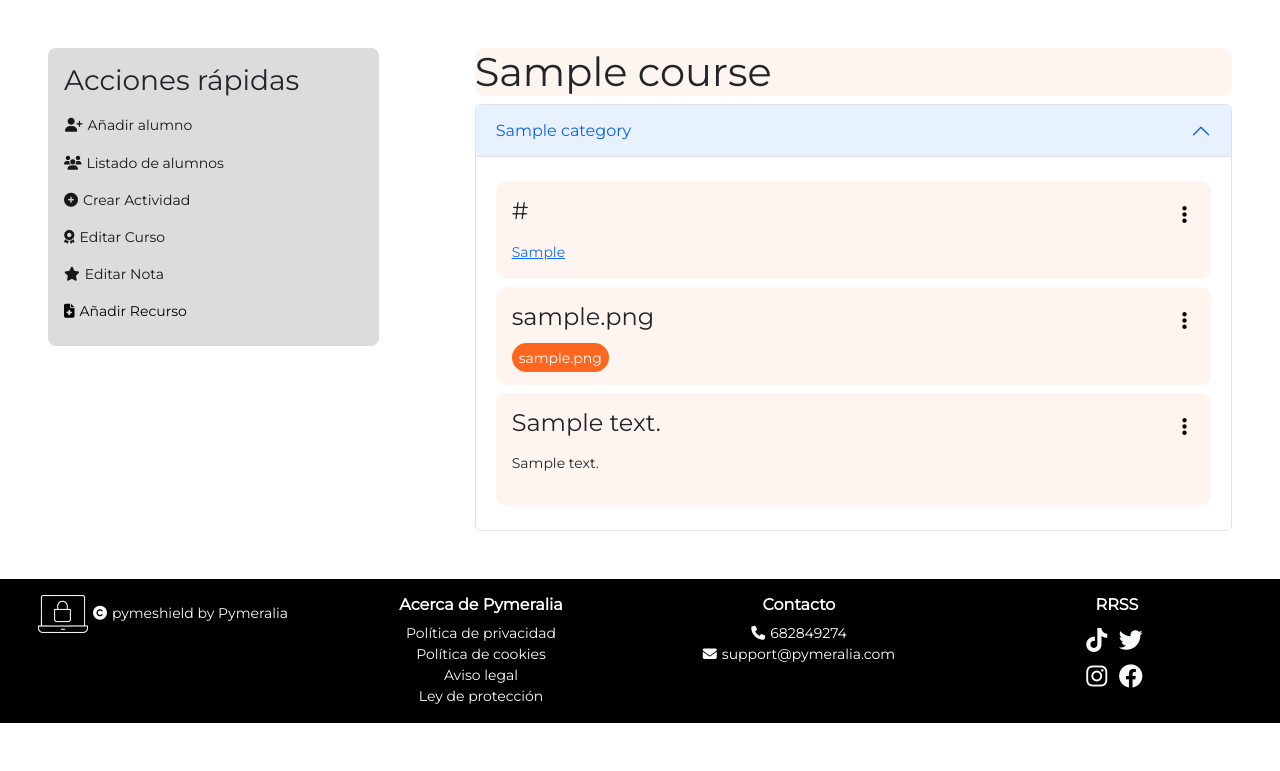
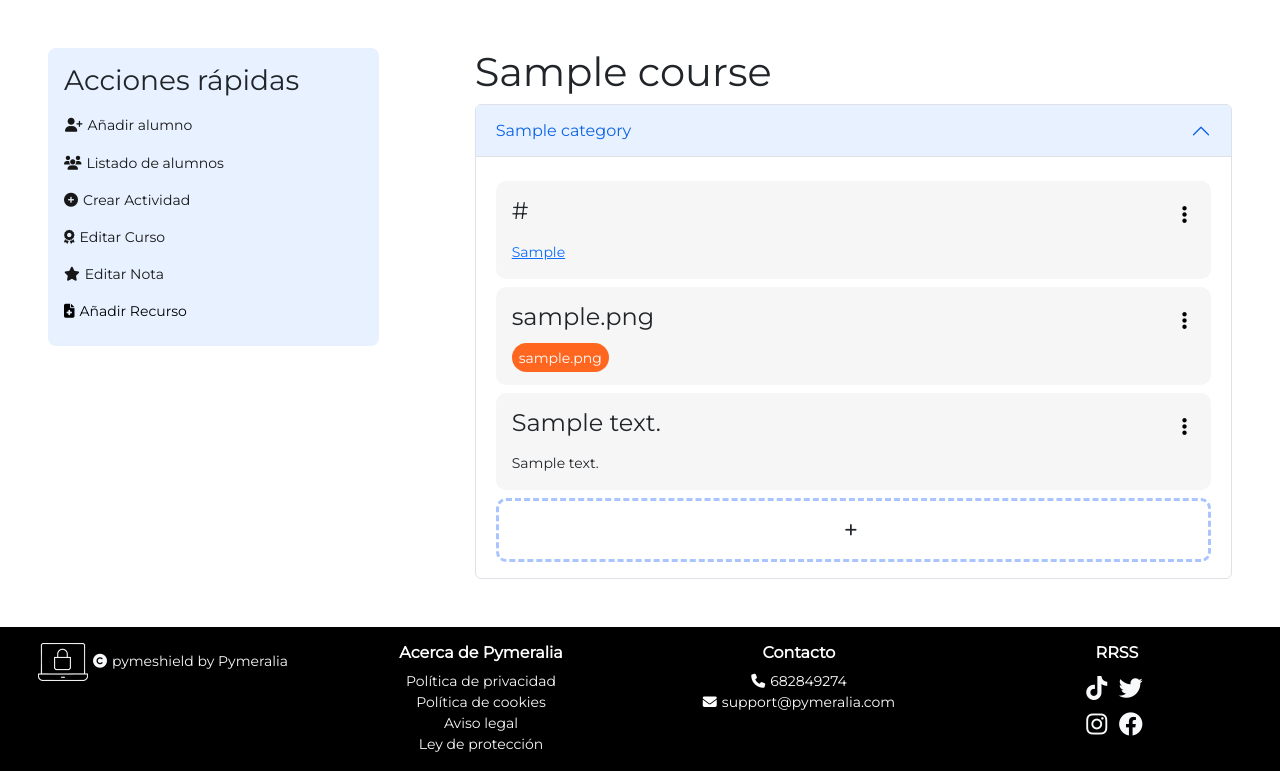
Before and after one commit to Tupiet-Classe/SPRINT3_GRUP3_Projecte_Globalitzat, a PHP site: page /detallesCurso.php?courseid=1 in a window 1280 px wide. Shown: the part 119-890 px from the top of the page. Before the commit the page ends 842 px from the top, so only its background shows below. Run offline with PHP 8.4, Linux system fonts and the light colour scheme; tables that the repository leaves empty hold one stand-in row (values such as "Sample post"); data that the repository does not hold is empty.

Commit message:
Canvis visuals a detallesCurso per unificar

```diff
--- a/pymeraliaFiles/admin/detallesCurso.php
+++ b/pymeraliaFiles/admin/detallesCurso.php
@@ -115,7 +115,7 @@ if (isset($_GET['courseid'])) {
                 $courseId = $_GET['courseid'];
 
                 echo "
-                    <div class='course-element text' id='course-element'>
+                    <div class='text' id='course-element'>
                         <h1 id='course-title'>$title</h1>
                     </div>
                 ";
@@ -144,30 +144,48 @@ if (isset($_GET['courseid'])) {
                     foreach ($resources as $row) {
                         echo "
                         <div class='course-element text p-3 my-2' id='course-element-$row[type]-$row[id]'>
-                            <div class='d-flex justify-content-between h5'><h4 id='resource-primary-$row[type]-$row[id]'>$row[name]</h4><button type='button' class='fas fa-ellipsis-v ps-2 pe-2 flex-row-reverse'  data-bs-toggle='dropdown' aria-expanded='false'></button>
+                            <div class='d-flex justify-content-between h5'>
+                                <h4 id='resource-primary-$row[type]-$row[id]'>
+                                    $row[name]
+                                </h4>
+                                <button type='button' class='fas fa-ellipsis-v ps-2 pe-2 flex-row-reverse' data-bs-toggle='dropdown' aria-expanded='false'></button>
                                 <ul class='dropdown-menu'>
+                                    <li>
                                         <form action='../PHP/borrarRecursURL.php' method='post'>
                                             <input class='d-none' type='hidden' name='id' value='$row[id]'>
                                             <input class='d-none' type='hidden' name='type' value='$row[type]'>
                                             <input type='hidden' name='id-course' id='delete-id-course' value='$courseId'>
 
-                                        <li><button type='submit' ><i class='fas fa-trash-alt'></i>Eliminar</button></li>
+                                            <button type='submit'><i class='fas fa-trash-alt'></i>Eliminar</button>
                                         </form>
+                                    </li>
                                     <li><button type='button' onclick='showEditModal($row[id], `$row[type]`)'><i class='fas fa-edit'></i>Editar</button></li>
                                 </ul>
                             </div>";
 
+                        // Afegim el contingut
                         if ($row['type']=='url') {
                             echo" <a id='resource-secondary-$row[type]-$row[id]' href=$row[location_or_description]>$row[location_or_description]</a>";
                         } elseif ($row['type']=='file') {
                             echo" <a id='resource-secondary-$row[type]-$row[id]' class='orange-button' href='$row[location_or_description]' download >$row[name]</a>";
                         }
                         else {
-                            echo "<p id='resource-secondary-$row[type]-$row[id]'>$row[location_or_description]</p>";
+                            echo "<p id='resource-secondary-$row[type]-$row[id]' class='m-0'>$row[location_or_description]</p>";
                         }
 
                         echo "</div>";
                     }
+
+                    echo "
+                        <div class='new-resource d-flex align-items-center justify-content-center' role='button' data-bs-toggle='dropdown'>
+                            <i class='fa fa-add'></i>
+                            <ul class='dropdown-menu'>
+                                <li><button type='button' onclick='addDocument(`file`)'> <i class='far fa-file-pdf'></i>Añadir Documento</button></li>
+                                <li><button type='button' onclick='addDocument(`text`)'> <i class='fas fa-file-alt'></i>Añadir Texto</button></li>
+                                <li><button type='button' onclick='addDocument(`url`)'> <i class='fas fa-link'></i>Añadir URL</button></li>
+
+                            </ul>
+                         </div>";
 
                     echo "</div>
                     </div>
--- a/pymeraliaFiles/css/detallesCursos.css
+++ b/pymeraliaFiles/css/detallesCursos.css
@@ -4,11 +4,18 @@
 }
 
 .admin-course-tools {
-    background: #dcdcdc;
+    background: #e7f1ff;
     height: fit-content;
 }
 
 .course-element {
-    background: #fff5f0;
+    background: #f6f6f6;
+    /* border: 2px rgba(142, 142, 248, 0.384) dashed; */
     border-radius: 10px;
 }
+
+.new-resource {
+    height: 4rem;
+    border: 3px #a9c4ff dashed;
+    border-radius: 10px;
+}
```
Lines whose indentation alone changed are shown as unchanged.
